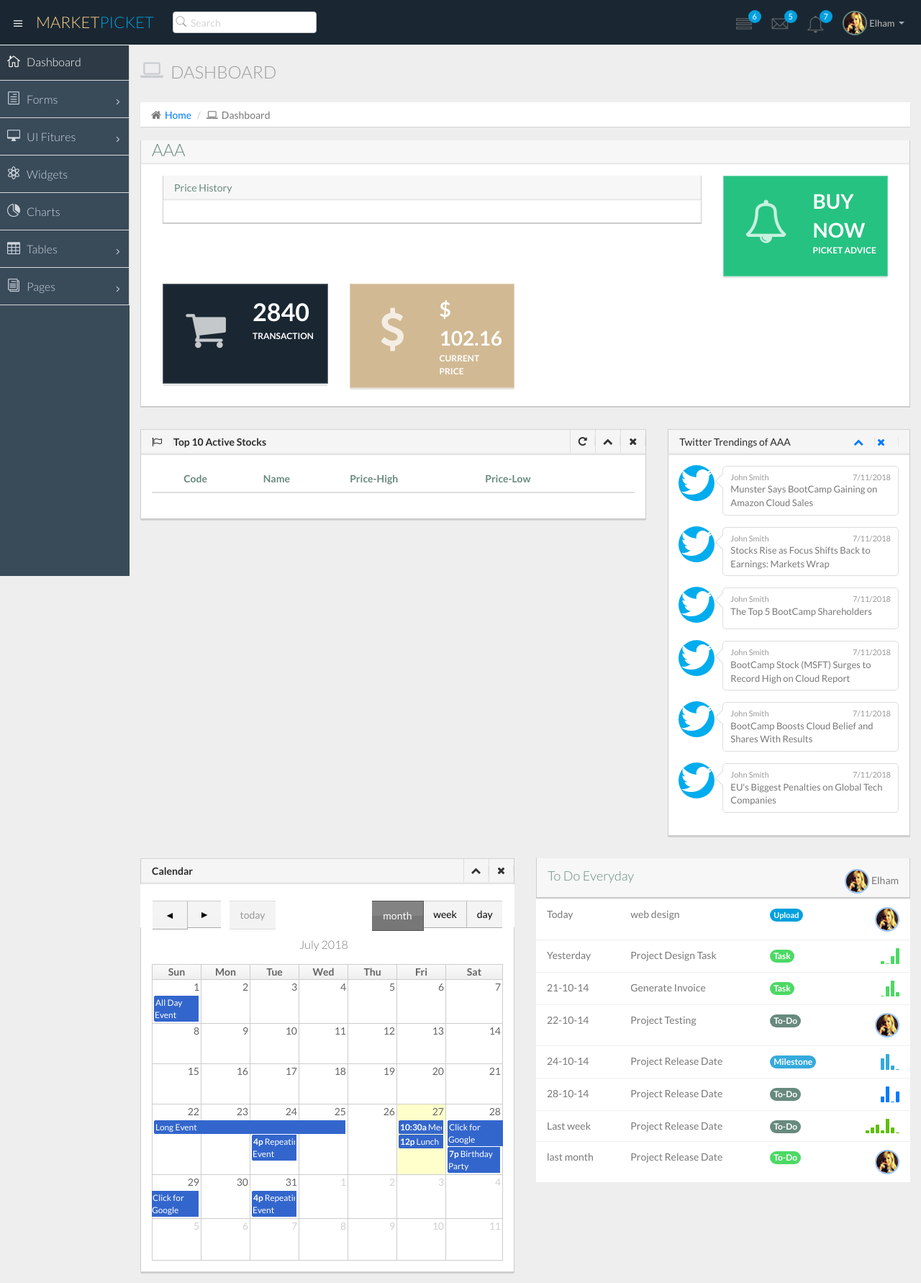
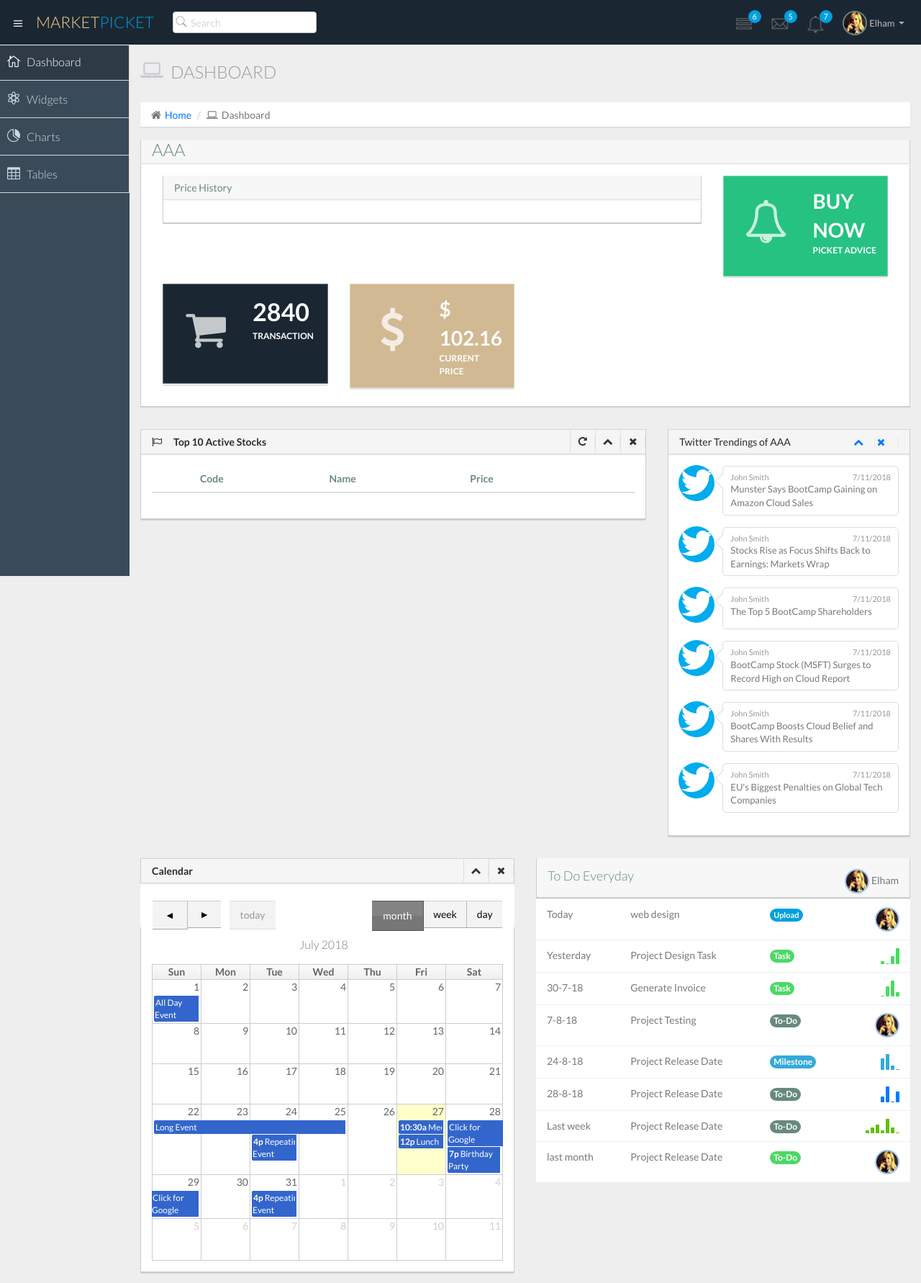
Before and after one commit to tokunami/FinalPrj_UI, a Flask app: page / in a window 1280 px wide. Shown: the top 1782 px of the page at 72% size. Run offline with Flask 2, Linux system fonts and the light colour scheme; lists and menus that the app fills with data are empty; some libraries are stand-ins or nearby versions.

Commit message:
modify design of UI

```diff
--- a/static/js/app.js
+++ b/static/js/app.js
@@ -1,15 +1,18 @@
 var host='http://localhost:5000/';
-var moverUrl = host + 'data';
+var moverUrl = host + 'top_movers';
 
 $.getJSON(
-    moverUrl,
+    // moverUrl,
+    host +'data',
     function(json){
         data = json.top_movers;
         // console.log(data);
 
         for (i=0; i < 10; i++) {
-            var reqUrl = moverUrl +'/'+ data[i];
+            var reqUrl = host +'data/'+ data[i];
             var priceUrl = reqUrl;
+            // var priceUrl = host +'stock_info/'+ data[i];
+            var tweetUrl = reqUrl;
             var tbody = document.getElementById("moverBody");
 
             // create Table
@@ -24,13 +27,11 @@ $.getJSON(
                     var tr = document.createElement("tr");
                     var tdCode = document.createElement("td");
                     var tdName = document.createElement("td");
-                    var tdHprice = document.createElement("td");
-                    var tdLprice = document.createElement("td");
+                    var tdPrice = document.createElement("td");
                     var tdBadge = document.createElement("td");
 
                     var name = document.createTextNode(res[0].stock);
-                    var highPrice = document.createTextNode(res[0].price);
-                    var lowPrice = document.createTextNode(res[0].price_15min);
+                    var price = document.createTextNode(res[0].price);
                     var growth = (res[0].price - res[0].price_15min)/res[0].price_15min;
                     growth = Math.floor(growth * 100 * Math.pow(10,2))/Math.pow(10,2);
                     var badge;
@@ -45,15 +46,13 @@ $.getJSON(
 
                     tdCode.innerHTML = res[0].stock;
                     tdName.appendChild(name);
-                    tdHprice.appendChild(highPrice);
-                    tdLprice.appendChild(lowPrice);
+                    tdPrice.appendChild(price);
                     tdBadge.innerHTML = badge;
 
                     tr.appendChild(document.createElement("td"));
                     tr.appendChild(tdCode);
                     tr.appendChild(tdName);
-                    tr.appendChild(tdHprice);
-                    tr.appendChild(tdLprice);
+                    tr.appendChild(tdPrice);
                     tr.appendChild(tdBadge);
                     tbody.appendChild(tr);
 
@@ -83,28 +82,28 @@ $.getJSON(
                         low.push(fragment.Low);
                         open.push(fragment.Open);
                     });
-                    var trace1 = {
+                    // var trace1 = {
 
-                        x: ['2017-01-04', '2017-01-05', '2017-01-06', '2017-01-09', '2017-01-10', '2017-01-11', '2017-01-12', '2017-01-13', '2017-01-17', '2017-01-18', '2017-01-19', '2017-01-20', '2017-01-23', '2017-01-24', '2017-01-25', '2017-01-26', '2017-01-27', '2017-01-30', '2017-01-31', '2017-02-01', '2017-02-02', '2017-02-03', '2017-02-06', '2017-02-07', '2017-02-08', '2017-02-09', '2017-02-10', '2017-02-13', '2017-02-14', '2017-02-15'],
+                    //     x: ['2017-01-04', '2017-01-05', '2017-01-06', '2017-01-09', '2017-01-10', '2017-01-11', '2017-01-12', '2017-01-13', '2017-01-17', '2017-01-18', '2017-01-19', '2017-01-20', '2017-01-23', '2017-01-24', '2017-01-25', '2017-01-26', '2017-01-27', '2017-01-30', '2017-01-31', '2017-02-01', '2017-02-02', '2017-02-03', '2017-02-06', '2017-02-07', '2017-02-08', '2017-02-09', '2017-02-10', '2017-02-13', '2017-02-14', '2017-02-15'],
 
-                        close: [116.019997, 116.610001, 117.910004, 118.989998, 119.110001, 119.75, 119.25, 119.040001, 120, 119.989998, 119.779999, 120, 120.080002, 119.970001, 121.879997, 121.940002, 121.949997, 121.629997, 121.349998, 128.75, 128.529999, 129.080002, 130.289993, 131.529999, 132.039993, 132.419998, 132.119995, 133.289993, 135.020004, 135.509995],
+                    //     close: [116.019997, 116.610001, 117.910004, 118.989998, 119.110001, 119.75, 119.25, 119.040001, 120, 119.989998, 119.779999, 120, 120.080002, 119.970001, 121.879997, 121.940002, 121.949997, 121.629997, 121.349998, 128.75, 128.529999, 129.080002, 130.289993, 131.529999, 132.039993, 132.419998, 132.119995, 133.289993, 135.020004, 135.509995],
 
-                        decreasing: {line: {color: '#7F7F7F'}},
+                    //     decreasing: {line: {color: '#7F7F7F'}},
 
-                        high: [116.510002, 116.860001, 118.160004, 119.43, 119.379997, 119.93, 119.300003, 119.620003, 120.239998, 120.5, 120.089996, 120.449997, 120.809998, 120.099998, 122.099998, 122.440002, 122.349998, 121.629997, 121.389999, 130.490005, 129.389999, 129.190002, 130.5, 132.089996, 132.220001, 132.449997, 132.940002, 133.820007, 135.089996, 136.270004],
+                    //     high: [116.510002, 116.860001, 118.160004, 119.43, 119.379997, 119.93, 119.300003, 119.620003, 120.239998, 120.5, 120.089996, 120.449997, 120.809998, 120.099998, 122.099998, 122.440002, 122.349998, 121.629997, 121.389999, 130.490005, 129.389999, 129.190002, 130.5, 132.089996, 132.220001, 132.449997, 132.940002, 133.820007, 135.089996, 136.270004],
 
-                        increasing: {line: {color: '#17BECF'}},
+                    //     increasing: {line: {color: '#17BECF'}},
 
-                        line: {color: 'rgba(31,119,180,1)'},
+                    //     line: {color: 'rgba(31,119,180,1)'},
 
-                        low: [115.75, 115.809998, 116.470001, 117.940002, 118.300003, 118.599998, 118.209999, 118.809998, 118.220001, 119.709999, 119.370003, 119.730003, 119.769997, 119.5, 120.279999, 121.599998, 121.599998, 120.660004, 120.620003, 127.010002, 127.779999, 128.160004, 128.899994, 130.449997, 131.220001, 131.119995, 132.050003, 132.75, 133.25, 134.619995],
+                    //     low: [115.75, 115.809998, 116.470001, 117.940002, 118.300003, 118.599998, 118.209999, 118.809998, 118.220001, 119.709999, 119.370003, 119.730003, 119.769997, 119.5, 120.279999, 121.599998, 121.599998, 120.660004, 120.620003, 127.010002, 127.779999, 128.160004, 128.899994, 130.449997, 131.220001, 131.119995, 132.050003, 132.75, 133.25, 134.619995],
 
-                        open: [115.849998, 115.919998, 116.779999, 117.949997, 118.769997, 118.739998, 118.900002, 119.110001, 118.339996, 120, 119.400002, 120.449997, 120, 119.550003, 120.419998, 121.669998, 122.139999, 120.93, 121.150002, 127.029999, 127.980003, 128.309998, 129.130005, 130.539993, 131.350006, 131.649994, 132.460007, 133.080002, 133.470001, 135.520004],
+                    //     open: [115.849998, 115.919998, 116.779999, 117.949997, 118.769997, 118.739998, 118.900002, 119.110001, 118.339996, 120, 119.400002, 120.449997, 120, 119.550003, 120.419998, 121.669998, 122.139999, 120.93, 121.150002, 127.029999, 127.980003, 128.309998, 129.130005, 130.539993, 131.350006, 131.649994, 132.460007, 133.080002, 133.470001, 135.520004],
 
-                        type: 'candlestick',
-                        xaxis: 'x',
-                        yaxis: 'y'
-                      };
+                    //     type: 'candlestick',
+                    //     xaxis: 'x',
+                    //     yaxis: 'y'
+                    //   };
                       var trace2 = {
 
                         x: x,
@@ -163,6 +162,10 @@ $.getJSON(
 
             );
 
+            $.getJSON(
+
+            )
+
         }
     }
 );
--- a/templates/index.html
+++ b/templates/index.html
@@ -315,42 +315,19 @@
         <!-- sidebar menu start-->
         <ul class="sidebar-menu">
           <li class="active">
-            <a class="" href="index.html">
+            <a class="">
                           <i class="icon_house_alt"></i>
                           <span>Dashboard</span>
                       </a>
           </li>
-          <li class="sub-menu">
-            <a href="javascript:;" class="">
-                          <i class="icon_document_alt"></i>
-                          <span>Forms</span>
-                          <span class="menu-arrow arrow_carrot-right"></span>
-                      </a>
-            <ul class="sub">
-              <li><a class="" href="form_component.html">Form Elements</a></li>
-              <li><a class="" href="form_validation.html">Form Validation</a></li>
-            </ul>
-          </li>
-          <li class="sub-menu">
-            <a href="javascript:;" class="">
-                          <i class="icon_desktop"></i>
-                          <span>UI Fitures</span>
-                          <span class="menu-arrow arrow_carrot-right"></span>
-                      </a>
-            <ul class="sub">
-              <li><a class="" href="general.html">Elements</a></li>
-              <li><a class="" href="buttons.html">Buttons</a></li>
-              <li><a class="" href="grids.html">Grids</a></li>
-            </ul>
-          </li>
           <li>
-            <a class="" href="widgets.html">
+            <a class="">
                           <i class="icon_genius"></i>
                           <span>Widgets</span>
                       </a>
           </li>
           <li>
-            <a class="" href="chart-chartjs.html">
+            <a class="">
                           <i class="icon_piechart"></i>
                           <span>Charts</span>
 
@@ -362,26 +339,7 @@
             <a href="javascript:;" class="">
                           <i class="icon_table"></i>
                           <span>Tables</span>
-                          <span class="menu-arrow arrow_carrot-right"></span>
                       </a>
-            <ul class="sub">
-              <li><a class="" href="basic_table.html">Basic Table</a></li>
-            </ul>
-          </li>
-
-          <li class="sub-menu">
-            <a href="javascript:;" class="">
-                          <i class="icon_documents_alt"></i>
-                          <span>Pages</span>
-                          <span class="menu-arrow arrow_carrot-right"></span>
-                      </a>
-            <ul class="sub">
-              <li><a class="" href="profile.html">Profile</a></li>
-              <li><a class="" href="login.html"><span>Login Page</span></a></li>
-              <li><a class="" href="contact.html"><span>Contact Page</span></a></li>
-              <li><a class="" href="blank.html">Blank Page</a></li>
-              <li><a class="" href="404.html">404 Error</a></li>
-            </ul>
           </li>
 
         </ul>
@@ -398,7 +356,7 @@
           <div class="col-lg-12">
             <h3 class="page-header"><i class="fa fa-laptop"></i> Dashboard</h3>
             <ol class="breadcrumb">
-              <li><i class="fa fa-home"></i><a href="index.html">Home</a></li>
+              <li><i class="fa fa-home"></i><a>Home</a></li>
               <li><i class="fa fa-laptop"></i>Dashboard</li>
             </ol>
           </div>
@@ -459,9 +417,9 @@
               <div class="panel-heading">
                 <h2><i class="fa fa-flag-o red"></i><strong>Top 10 Active Stocks</strong></h2>
                 <div class="panel-actions">
-                  <a href="index.html#" class="btn-setting"><i class="fa fa-rotate-right"></i></a>
-                  <a href="index.html#" class="btn-minimize"><i class="fa fa-chevron-up"></i></a>
-                  <a href="index.html#" class="btn-close"><i class="fa fa-times"></i></a>
+                  <a class="btn-setting"><i class="fa fa-rotate-right"></i></a>
+                  <a class="btn-minimize"><i class="fa fa-chevron-up"></i></a>
+                  <a class="btn-close"><i class="fa fa-times"></i></a>
                 </div>
               </div>
               <div class="panel-body">
@@ -471,8 +429,7 @@
                       <th></th>
                       <th>Code</th>
                       <th>Name</th>
-                      <th>Price-High</th>
-                      <th>Price-Low</th>
+                      <th>Price</th>
                       <th></th>
                     </tr>
                   </thead>
@@ -490,8 +447,8 @@
                   <div class="panel-heading">
                     <div class="pull-left">Twitter Trendings of {{data.stocks[0].symbol}}</div>
                     <div class="widget-icons pull-right">
-                      <a href="#" class="wminimize"><i class="fa fa-chevron-up"></i></a>
-                      <a href="#" class="wclose"><i class="fa fa-times"></i></a>
+                      <a class="wminimize"><i class="fa fa-chevron-up"></i></a>
+                      <a class="wclose"><i class="fa fa-times"></i></a>
                     </div>
                     <div class="clearfix"></div>
                   </div>
@@ -500,7 +457,7 @@
                     <!-- Widget content -->
                     <div class="padd sscroll">
 
-                      <ul class="chats">
+                      <ul id = "chats" class="chats">
 
                         <!-- Chat by us. Use the class "by-me". -->
                         <li class="by-me">
@@ -702,7 +659,7 @@
                     </td>
                   </tr>
                   <tr>
-                    <td>21-10-14</td>
+                    <td>30-7-18</td>
                     <td>
                       Generate Invoice
                     </td>
@@ -714,7 +671,7 @@
                     </td>
                   </tr>
                   <tr>
-                    <td>22-10-14</td>
+                    <td>7-8-18</td>
                     <td>
                       Project Testing
                     </td>
@@ -726,7 +683,7 @@
                     </td>
                   </tr>
                   <tr>
-                    <td>24-10-14</td>
+                    <td>24-8-18</td>
                     <td>
                       Project Release Date
                     </td>
@@ -738,7 +695,7 @@
                     </td>
                   </tr>
                   <tr>
-                    <td>28-10-14</td>
+                    <td>28-8-18</td>
                     <td>
                       Project Release Date
                     </td>
```
